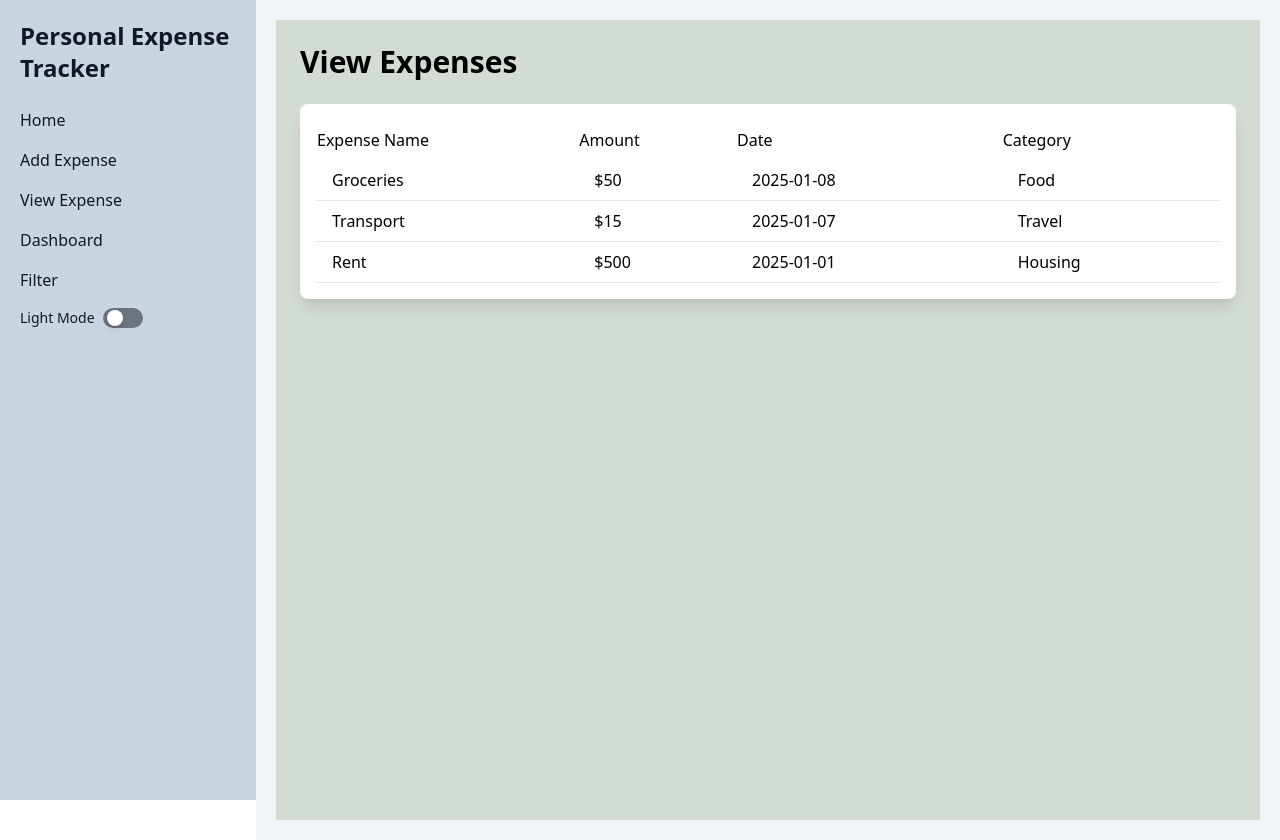
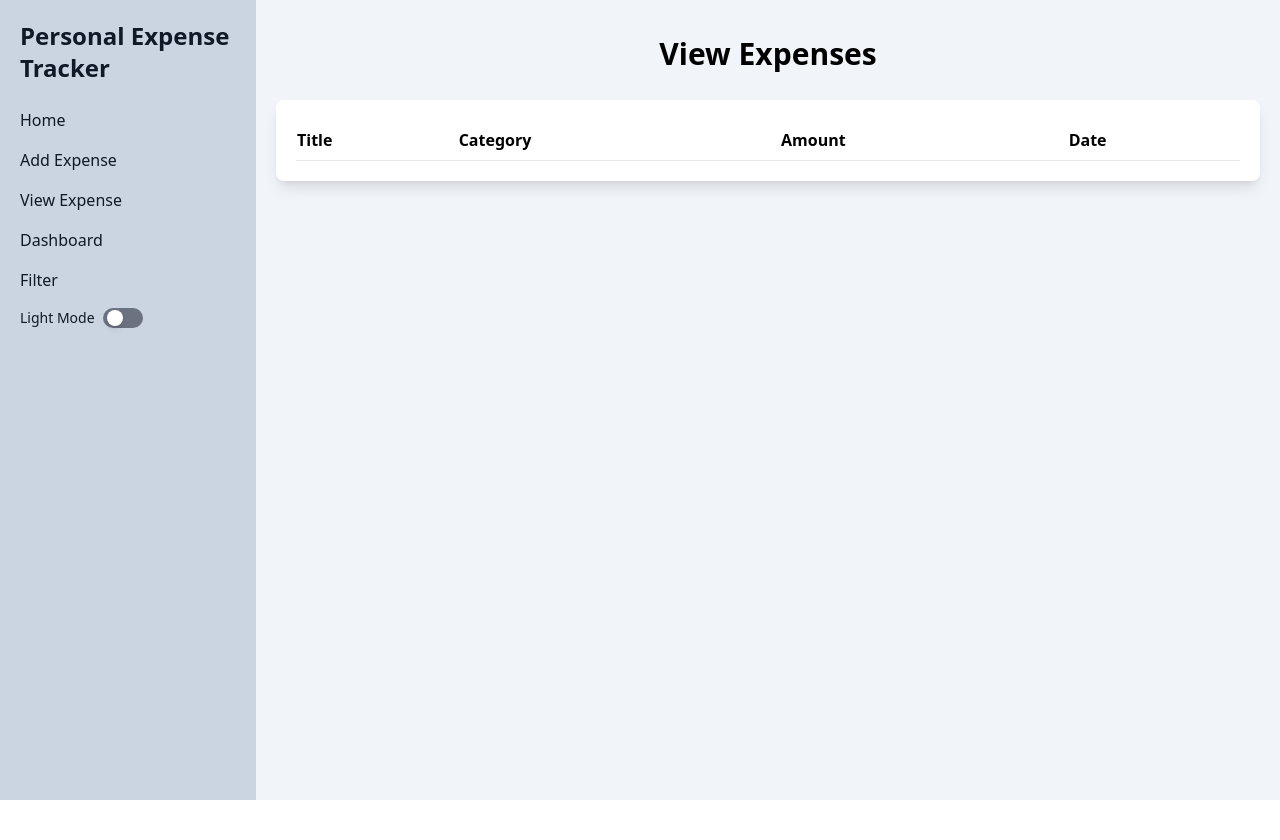
Before and after one commit to Elsabeth721/Gebeya, a React (Vite) app in the folder Frontend/PersonalExpenseTracker/: page /viewExpense in a window 1280 px wide. After the commit the page ends 800 px from the top, so only its background shows below. Built offline with nearby package versions, Linux system fonts and the light colour scheme.

Commit message:
modified some content

```diff
--- a/Frontend/PersonalExpenseTracker/package.json
+++ b/Frontend/PersonalExpenseTracker/package.json
@@ -11,7 +11,9 @@
   },
   "dependencies": {
     "@heroicons/react": "^2.2.0",
+    "chart.js": "^4.4.7",
     "react": "^18.3.1",
+    "react-chartjs-2": "^5.3.0",
     "react-dom": "^18.3.1",
     "react-router-dom": "^7.1.1"
   },
--- a/Frontend/PersonalExpenseTracker/src/components/AddExpense.jsx
+++ b/Frontend/PersonalExpenseTracker/src/components/AddExpense.jsx
@@ -1,61 +1,93 @@
-import React, { useState } from 'react'
+import React, { useState } from "react";
 
 const AddExpense = () => {
-  const [expense, setExpense]=useState({
-    name: '',
-    amount: '',
-    date:'',
-    category:'',
-    detail: '',
+  const [expense, setExpense] = useState({
+    name: "",
+    amount: "",
+    date: "",
+    category: "",
+    detail: "",
   });
-  const handleChange =(e)=>{
-    const {name, value} = e.target;
-    setExpense({...expense, [name]:value});
+  const handleChange = (e) => {
+    const { name, value } = e.target;
+    setExpense({ ...expense, [name]: value });
   };
-  const handleSubmit =(e)=>{
+  const handleSubmit = (e) => {
     e.preventDefault();
-    const expenselist =JSON.parse(localStorage.getItem('expenselist')) || [];
+    const expenselist = JSON.parse(localStorage.getItem("expenselist")) || [];
     expenselist.push(expense);
-    localStorage.setItem('expenselist', JSON.stringify(expenselist));
-    setExpense({name :' ', amount: '', date:'', category:'', detail:''});
-    alert('Expense added!!!');
-  }
+    localStorage.setItem("expenselist", JSON.stringify(expenselist));
+    setExpense({ name: " ", amount: "", date: "", category: "", detail: "" });
+    alert("Expense added!!!");
+  };
   return (
-    <div className='min-h-screen p-6 items-center justify-center'>
-    <div className='bg-white rounded-lg shadow-lg p-4'>
-      <h1 className='mb-4 text-center text-3xl font-semibold'>Add Expense</h1>
-      <form onSubmit={handleSubmit} className=''>
-        <div className='mb-4'>
-          <label className='block mb-2'>Expense Title</label>
-          <input type="text" name='name' value={expense.name} onChange={handleChange} className='w-full p-2 border rounded' required/>
+    <div className="min-h-screen p-6 items-center justify-center">
+      <h1 className="mb-4 text-center text-3xl font-bold">Add Expense</h1>
+      <div className="bg-white rounded-lg shadow-lg p-4">
+        <form onSubmit={handleSubmit} className="">
+          <div className="mb-4">
+            <label className="block mb-2">Expense Title</label>
+            <input
+              type="text"
+              name="name"
+              value={expense.name}
+              onChange={handleChange}
+              className="w-full p-2 border rounded"
+              required
+            />
           </div>
-        <div className='mb-4'>
-          <label className='block mb-2'>Amount</label>
-          <input type="number" name='amount' value={expense.amount} onChange={handleChange} className='w-full p-2 border rounded' required/>
+          <div className="mb-4">
+            <label className="block mb-2">Amount</label>
+            <input
+              type="number"
+              name="amount"
+              value={expense.amount}
+              onChange={handleChange}
+              className="w-full p-2 border rounded"
+              required
+            />
           </div>
-        <div className='mb-4'>
-          <label className='block mb-2'>Date</label>
-          <input type="date" name='date' value={expense.date} onChange={handleChange} className='w-full p-2 border rounded' required/>
+          <div className="mb-4">
+            <label className="block mb-2">Date</label>
+            <input
+              type="date"
+              name="date"
+              value={expense.date}
+              onChange={handleChange}
+              className="w-full p-2 border rounded"
+              required
+            />
           </div>
-        <div className='mb-4'>
-          <label className='block mb-2'>Category</label>
-          <select name="category" id="category" className='w-full p-2 rounded border'>
-            <option value="food">Food</option>
-            <option value="transport">Transport</option>
-            <option value="entertainment">Entertainment</option>
-            <option value="others">Others</option>
+          <div className="mb-4">
+            <label className="block mb-2">Category</label>
+            <select
+              name="category"
+              id="category"
+              value={expense.category}
+              onChange={handleChange}
+              className="w-full p-2 rounded border"
+            >
+              <option value="Food">Food</option>
+              <option value="Transport">Transport</option>
+              <option value="Entertainment">Entertainment</option>
+              <option value="Others">Others</option>
             </select>
           </div>
-        <div className='mb-4'>
-          <label className='block mb-2'>Detail</label>
-          <textarea name="detail" id="detail" className='w-full p-2 border rounded'></textarea>
+          <div className="mb-4">
+            <label className="block mb-2">Detail</label>
+            <textarea
+              name="detail"
+              id="detail"
+              className="w-full p-2 border rounded"
+            ></textarea>
           </div>
-        <button type='submit' className='bg-slate-400 p-2 rounded text-white'>Submit</button>
+          <button type="submit" className="bg-slate-400 p-2 rounded text-white">
+            Submit
+          </button>
         </form>
-
       </div>
     </div>
-  )
-}
+  );
+};
 
-export default AddExpense
+export default AddExpense;
--- a/Frontend/PersonalExpenseTracker/src/components/Dashboard.jsx
+++ b/Frontend/PersonalExpenseTracker/src/components/Dashboard.jsx
@@ -1,11 +1,89 @@
-import React from 'react'
+import React, { useEffect, useState } from 'react';
+import { Bar, Doughnut } from 'react-chartjs-2';
+import { Chart as ChartJS, CategoryScale, LinearScale, BarElement, Title, Tooltip, Legend, ArcElement } from 'chart.js';
+
+// Register Chart.js components
+ChartJS.register(CategoryScale, LinearScale, BarElement, Title, Tooltip, Legend, ArcElement);
 
 const Dashboard = () => {
+  const [expenselist, setExpenselist] = useState([]);
+  const [monthlyData, setMonthlyData] = useState([]);
+  const [categoryData, setCategoryData] = useState({});
+
+  useEffect(() => {
+    const storedExpenses = JSON.parse(localStorage.getItem('expenselist')) || [];
+    setExpenselist(storedExpenses);
+
+    // Group expenses by month for Bar Graph
+    const groupedByMonth = storedExpenses.reduce((acc, expense) => {
+      const month = new Date(expense.date).getMonth();
+      acc[month] = (acc[month] || 0) + expense.amount;
+      return acc;
+    }, {});
+    setMonthlyData(Object.values(groupedByMonth));
+
+    // Group expenses by category for Doughnut Chart
+    const groupedByCategory = storedExpenses.reduce((acc, expense) => {
+      acc[expense.category] = (acc[expense.category] || 0) + expense.amount;
+      return acc;
+    }, {});
+    setCategoryData(groupedByCategory);
+  }, []);
+
+  const barData = {
+    labels: ['Jan', 'Feb', 'Mar', 'Apr', 'May', 'Jun', 'Jul', 'Aug', 'Sep', 'Oct', 'Nov', 'Dec'],
+    datasets: [
+      {
+        label: 'Monthly Expenses',
+        data: monthlyData,
+        backgroundColor: '#4caf50',
+        borderColor: '#388E3C',
+        borderWidth: 1,
+      },
+    ],
+  };
+
+  // Generate distinct colors for each category
+  const generateColors = (count) => {
+    const colors = [];
+    for (let i = 0; i < count; i++) {
+      colors.push(`hsl(${(i * 360) / count}, 70%, 50%)`);
+    }
+    return colors;
+  };
+
+  const categoryKeys = Object.keys(categoryData);
+  const categoryColors = generateColors(categoryKeys.length);
+
+  const doughnutData = {
+    labels: categoryKeys,
+    datasets: [
+      {
+        data: Object.values(categoryData),
+        backgroundColor: categoryColors,
+        borderColor: '#ffffff',
+        borderWidth: 2,
+        cutout: '90%', // Makes the chart look like a border only
+      },
+    ],
+  };
+
   return (
-    <div>
+    <div className="p-6 bg-white dark:bg-black rounded-lg">
+      <h1 className="text-center text-2xl font-bold mb-6">Expense Dashboard</h1>
 
+      <div className="grid grid-cols-1 md:grid-cols-2 gap-6">
+        <div className="bg-lightGreen p-4 rounded-lg shadow">
+          <h2 className="text-center text-lg font-bold mb-4">Expenses by Month</h2>
+          <Bar data={barData} />
+        </div>
+        <div className="bg-lightBlue p-4 rounded-lg shadow">
+          <h2 className="text-center text-lg font-bold mb-4">Expenses by Category</h2>
+          <Doughnut data={doughnutData} />
+        </div>
+      </div>
     </div>
-  )
-}
+  );
+};
 
-export default Dashboard
+export default Dashboard;
--- a/Frontend/PersonalExpenseTracker/src/components/Filter.jsx
+++ b/Frontend/PersonalExpenseTracker/src/components/Filter.jsx
@@ -1,9 +1,66 @@
-import React from 'react'
+import React, { useEffect, useState } from 'react'
 
 const Filter = () => {
+  const [expenselist, setExpenselist]=useState([]);
+  const [filteredExpenses, setFilteredExpenses]= useState([]);
+  const [selectedCategory, setSelectedCategory]= useState([]);
+
+  useEffect(()=>{
+    const storedExpenses = JSON.parse(localStorage.getItem('expenselist'));
+    setExpenselist(storedExpenses);
+    setFilteredExpenses(storedExpenses);
+  }, []);
+
+  const categoryChange=(event)=>{
+    const category =event.target.value;
+    setSelectedCategory(category);
+
+    if(category=== 'All'){
+      setFilteredExpenses(expenselist);
+    }
+    else{
+      const filteredList =expenselist.filter(expense => expense.category === category);
+      setFilteredExpenses(filteredList);
+    }
+  };
+
   return (
     <div>
+      <h1 className='font-bold text-3xl mb-4 text-center'>Filter Expense</h1>
+      <div>
+        <label htmlFor="category" className='block mb-2'>Select Category</label>
+        <select name="category" id="category" onChange={categoryChange} value={selectedCategory} className='w-full p-2 border '>
+          <option value="All">All</option>
+          <option value="Food">Food</option>
+          <option value="Transport">Transport</option>
+          <option value="Entertainment">Entertainment</option>
+          <option value="Others">Others</option>
+        </select>
+      </div>
+      {/* displaying the data that is filtered */}
 
+      <div className='overflow-x-auto bg-white mt-5 rounded-lg shadow-lg'>
+        <table className='min-w-full border'>
+          <thead className=''>
+            <tr className='border-b border-gray-200 dark:bg-border-gray-600'>
+              <th className='py-2 px-4 text-left'>Name</th>
+              <th className='py-2 px-4 text-left'>Category</th>
+              <th className='py-2 px-4 text-left'>Amount</th>
+              <th className='py-2 px-4 text-left'>Date</th>
+            </tr>
+          </thead>
+          <tbody>
+            {filteredExpenses.map((expense, index)=> (
+            <tr key={index} className='border-b border-gray-200 dark:bg-border-gray-600'>
+              <td className='py-2 px-4 '>{expense.name}</td>
+              <td className='py-2 px-4 '>{expense.category}</td>
+              <td className='py-2 px-4 '>{expense.amount}</td>
+              <td className='py-2 px-4 '>{expense.date}</td>
+            </tr>
+            ))}
+          </tbody>
+        </table>
+      </div>
     </div>
   )
 }
--- a/Frontend/PersonalExpenseTracker/src/components/ViewExpense.jsx
+++ b/Frontend/PersonalExpenseTracker/src/components/ViewExpense.jsx
@@ -1,42 +1,39 @@
-import React from 'react';
-
-const expenses = [
-  { id: 1, name: 'Groceries', amount: 50, date: '2025-01-08', category: 'Food' },
-  { id: 2, name: 'Transport', amount: 15, date: '2025-01-07', category: 'Travel' },
-  { id: 3, name: 'Rent', amount: 500, date: '2025-01-01', category: 'Housing' },
-// I will use local storage and fetch the data from the locallly stored
-];
+import React, { useEffect, useState } from 'react'
 
 const ViewExpense = () => {
+  const [expenselist, setExpenselist]= useState([]);
+
+  useEffect(()=>{
+    const storedExpenses= JSON.parse(localStorage.getItem('expenselist')) || [];
+    setExpenselist(storedExpenses);
+  }, []);
   return (
-    <div className="bg-mainBackground min-h-screen p-6">
-      <h1 className="text-3xl font-bold text-titleText mb-6">View Expenses</h1>
-      <div className="bg-containerBackground shadow-lg rounded-lg p-4">
-        <div className="overflow-x-auto">
-          <table className="min-w-full bg-white">
-            <thead>
-              <tr>
-                <th className="py-2 text-left text-subtitleText font-medium">Expense Name</th>
-                <th className="py-2 text-left text-subtitleText font-medium">Amount</th>
-                <th className="py-2 text-left text-subtitleText font-medium">Date</th>
-                <th className="py-2 text-left text-subtitleText font-medium">Category</th>
+    <div >
+      <h1 className='text-center font-bold text-3xl mb-3 p-4'>View Expenses</h1>
+      <div className='p-5 overflow-x-auto bg-white dark:bg-black rounded-lg shadow-lg'>
+        <table className='min-w-full '>
+          <thead >
+          <tr className='border-b border-gray-200 dark:bg-border-gray-600'>
+            <th className='py-2 text-left'>Title</th>
+            <th className='py-2 text-left'>Category</th>
+            <th className='py-2 text-left'>Amount</th>
+            <th className='py-2 text-left'>Date</th>
           </tr>
           </thead>
           <tbody>
-              {expenses.map((expense) => (
-                <tr key={expense.id} className="border-b">
-                  <td className="py-2 px-4 text-mainDarkBackground">{expense.name}</td>
-                  <td className="py-2 px-4 text-mainDarkBackground">${expense.amount}</td>
-                  <td className="py-2 px-4 text-mainDarkBackground">{expense.date}</td>
-                  <td className="py-2 px-4 text-mainDarkBackground">{expense.category}</td>
+            {expenselist.map((expense, index)=>(
+            <tr key={index} className='border-b border-gray-200 dark:bg-border-gray-600 '>
+              <td className='py-2 px-4'>{expense.name}</td>
+              <td className='py-2 px-4'>{expense.category}</td>
+              <td className='py-2 px-4'>{expense.amount}</td>
+              <td className='py-2 px-4'>{expense.date}</td>
             </tr>
             ))}
           </tbody>
         </table>
       </div>
     </div>
-    </div>
-  );
-};
+  )
+}
 
-export default ViewExpense;
+export default ViewExpense
```
Also changed, not shown: 1 other file (tests, documents, lock files or other folders). Lines whose indentation alone changed are shown as unchanged.
